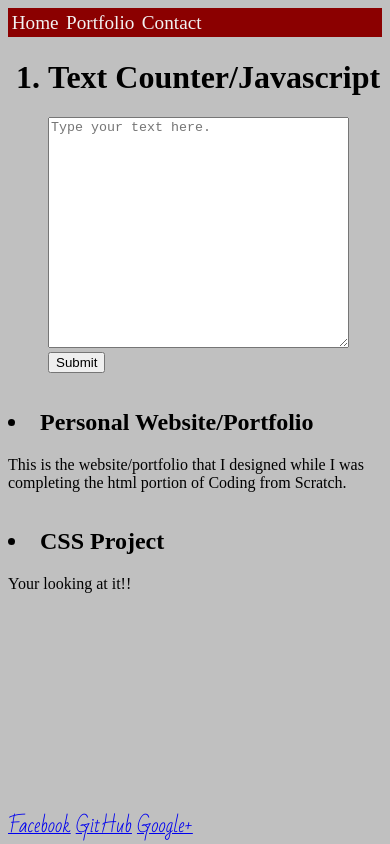
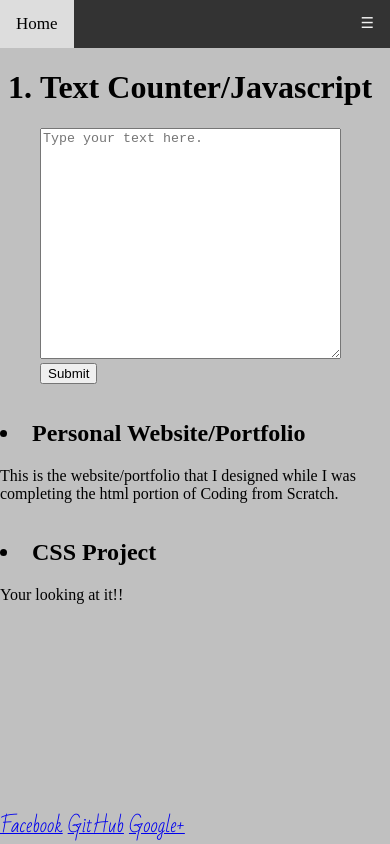
Before and after one commit to cymun111/mywebsite, a plain HTML site: page portfolio.html in a window 390 px wide. Drawn offline with nearby package versions, Linux system fonts and the light colour scheme.

Commit message:
adding responsive nav

```diff
--- a/portfolio.html
+++ b/portfolio.html
@@ -5,18 +5,17 @@
    <link href="style.less" type="text/css" rel="stylesheet/less">
   <title>Kenyon Westbrook|Portfolio</title>
  </head>
- <body id="home_page">
+ <body id="background">
    <div class="grid-container">
   <header>
     <div class="row">
     <div class="col-12">
-      <nav>
-          <div class="navbar">
-            <a class="active" href="index.html">Home</a>
-            <a href="portfolio.html">Portfolio</a>
-            <a href="contact.html">Contact</a>
-          </div>
-      </nav>
+      <div class="topnav" id="myTopnav">
+        <a href="index.html">Home</a>
+        <a href="portfolio.html">Portfolio</a>
+        <a href="contact.html">Contact</a>
+        <a href="javascript:void(0);" style="font-size:15px;" class="icon" onclick="myNextFunction()">&#9776;</a>
+      </div>
    </div>
   </div>
   </header>
--- a/script.js
+++ b/script.js
@@ -13,3 +13,12 @@ document.getElementById("row2").innerHTML = "There are " + sentenceCounter + " s
 document.getElementById("row3").innerHTML = "There are " + spaceCounter + " spaces in this text.";
 document.getElementById("row4").innerHTML = "There are and average of" + " "+ averageWords+" " + "words in each sentence.";
 }
+
+function myNextFunction() {
+    var x = document.getElementById("myTopnav");
+    if (x.className === "topnav") {
+        x.className += " responsive";
+    } else {
+        x.className = "topnav";
+    }
+}
--- a/style.less
+++ b/style.less
@@ -12,30 +12,57 @@
   box-sizing: border-box;
 }
 /* NavBar */
-.navbar {width: 100%;
+body {margin:0;}
+
+.topnav {
   overflow: hidden;
-         background-color: Darkred;
+  background-color: #333;
 }
-ul {list-style-type: none;
-}
-.navbar a {
+
+.topnav a {
   float: left;
   display: block;
   color: #f2f2f2;
   text-align: center;
-    padding: 1% 1%;
+  padding: 14px 16px;
   text-decoration: none;
-    font-size: @base-font-size;
-}
-#home_page, #portfolio_page { background-color: silver;
-}
-#contact_page { background-image: url("http://cdn.wallpapersafari.com/65/14/VRo6I4.jpg");
-                background-size: 100%;
-                background-repeat: no-repeat;
+  font-size: 17px;
 }
 
-a:hover { color: red;}
-a:active { color: DarkRed;}
+.topnav a:hover {
+  background-color: #ddd;
+  color: black;
+}
+
+.topnav .icon {
+  display: none;
+}
+
+@media screen and (max-width: 600px) {
+  .topnav a:not(:first-child) {display: none;}
+  .topnav a.icon {
+    float: right;
+    display: block;
+  }
+}
+
+@media screen and (max-width: 600px) {
+  .topnav.responsive {position: relative;}
+  .topnav.responsive .icon {
+    position: absolute;
+    right: 0;
+    top: 0;
+  }
+  .topnav.responsive a {
+    float: none;
+    display: block;
+    text-align: left;
+  }
+
+}
+
+#background { background-color: silver;
+}
 
 img { border-radius: 25%;
       margin-top: 2%;
@@ -111,8 +138,3 @@ footer {
 .col-10{ width: 83.33%;}
 .col-11{ width: 91.67%;}
 .col-12{ width: 100%;  }
-
-/*-- some extra column content styling --*/
-[class*='col-'] > p {
- background-color: light grey;
-}
```
Also changed, not shown: contact.html (+8 -8 lines), index.html (+8 -8 lines). Lines whose indentation alone changed are shown as unchanged.
